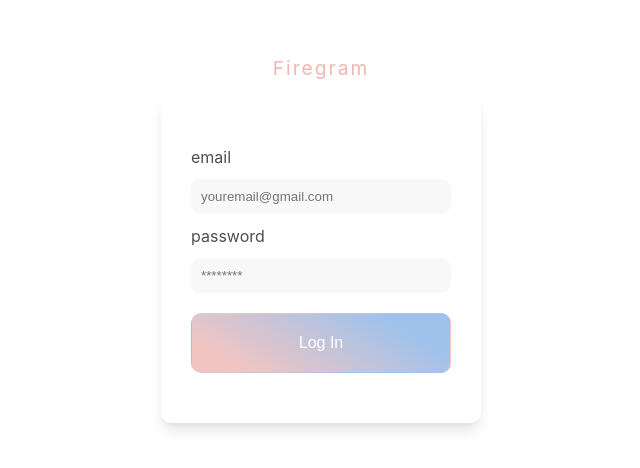
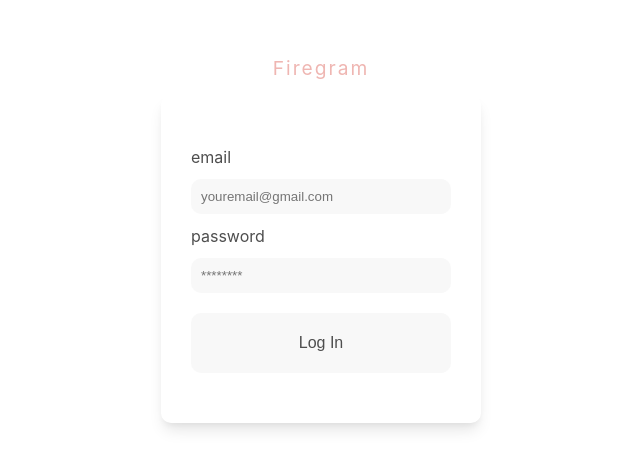
Before and after one commit to joaoarteiro/photo-gallery, a React (Vite) app: page /login in a window 1280 px wide. Shown: the part 168-636 px from the top of the page, without its empty margins (319-959 px from the left). Built offline with nearby package versions, Linux system fonts and the light colour scheme; no server answers.

Commit message:
Add styling

```diff
--- a/src/components/HomePage/home_page.css
+++ b/src/components/HomePage/home_page.css
@@ -41,7 +41,7 @@
   text-align: left;
 }
 
-@media (prefers-color-scheme: dark) {
+/* @media (prefers-color-scheme: dark) {
   label {
     border: 1px solid #faf4d3;
     color: #faf4d3;
@@ -50,4 +50,4 @@
     background: #faf4d3;
     color: #0c1618;
   }
-}
+} */
--- a/src/components/ImageGrid/ImageGrid.jsx
+++ b/src/components/ImageGrid/ImageGrid.jsx
@@ -24,7 +24,7 @@ const ImageGrid = ({ setSelectedImg }) => {
             alt="uploaded image"
             initial={{ opacity: 0 }}
             animate={{ opacity: 1 }}
-            transition={{ delay: 1 }}
+            transition={{ delay: 0.5 }}
           />
         </motion.div>
       ))}
--- a/src/components/ImageGrid/image_grid.css
+++ b/src/components/ImageGrid/image_grid.css
@@ -27,3 +27,16 @@
   left: 50%;
   transform: translate(-50%, -50%);
 }
+
+@media (max-width: 1100px) {
+  .img-grid {
+    margin: 15px auto;
+    gap: 25px;
+  }
+}
+@media (max-width: 540px) {
+  .img-grid {
+    margin: 1px auto;
+    gap: 18px;
+  }
+}
--- a/src/components/Login/Login.jsx
+++ b/src/components/Login/Login.jsx
@@ -9,6 +9,7 @@ const Login = () => {
   const [email, setEmail] = useState("");
   const [password, setPassword] = useState("");
   const [error, setError] = useState("");
+  const validForm = email && password;
 
   const handleSubmit = async (e) => {
     e.preventDefault();
@@ -45,7 +46,12 @@ const Login = () => {
           value={password}
           onChange={(e) => setPassword(e.target.value)}
         />
-        <button type="submit">Log In</button>
+        <button
+          className={`login-btn ${!validForm ? "--disabled" : ""}`}
+          type="submit"
+        >
+          Log In
+        </button>
       </form>
     </div>
   );
--- a/src/components/Login/login.css
+++ b/src/components/Login/login.css
@@ -30,7 +30,7 @@
   background: #e9e9e957;
 }
 
-.login-form button {
+.login-btn {
   border: none;
   color: #ffffff;
   padding: 20px;
@@ -46,4 +46,10 @@
     rgba(241, 197, 194, 1) 15%,
     rgba(159, 194, 236, 1) 80%
   );
+
+  &.--disabled {
+    background: #e9e9e957;
+    color: #4e4e4e;
+    pointer-events: none;
+  }
 }
--- a/src/components/Modal/modal.css
+++ b/src/components/Modal/modal.css
@@ -6,11 +6,20 @@
   width: 100%;
   height: 100%;
   background: rgba(0, 0, 0, 0.5);
+  display: flex;
+  justify-content: center;
+  align-items: center;
 }
 
 .backdrop img {
   display: block;
   max-width: 80%;
   max-height: 80%;
-  margin: 100px auto;
 }
+
+@media (max-width: 1100px) {
+  .backdrop img {
+    max-width: 70%;
+    max-height: 70%;
+  }
+}
--- a/src/index.css
+++ b/src/index.css
@@ -72,7 +72,19 @@ h2 {
   }
 }
 
-@media (prefers-color-scheme: dark) {
+@media (max-width: 1100px) {
+  body {
+    max-width: 700px;
+  }
+}
+
+@media (max-width: 700px) {
+  body {
+    max-width: 500px;
+  }
+}
+
+/* @media (prefers-color-scheme: dark) {
   :root {
     color: #2a9d8f;
     background-color: #0c1618;
@@ -84,4 +96,4 @@ h2 {
     border: 2px solid #faf4d3;
     border-top-color: #004643;
   }
-}
+} */
```
